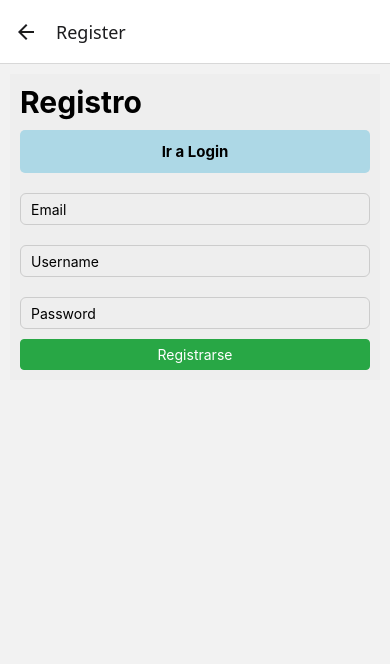
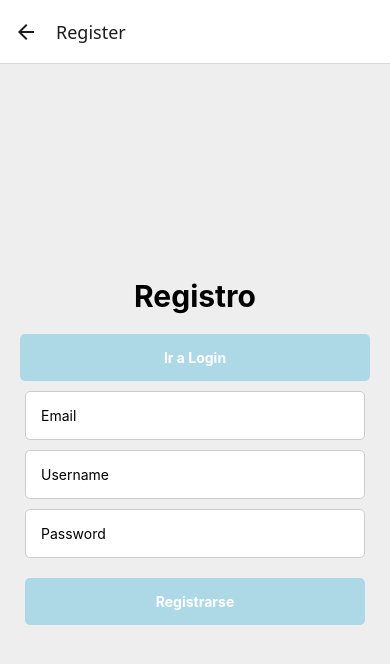
Before and after one commit to conniedelfino/pi2delfinoronchiettobianzzin, a React Native app: screen /Register in a window 390 px wide. Shown: the top 664 px of the page. Built offline with nearby package versions, Linux system fonts and the light colour scheme.

Commit message:
iconosgit add .

```diff
--- a/src/Components/Navegacion/Navegacion.js
+++ b/src/Components/Navegacion/Navegacion.js
@@ -2,6 +2,9 @@ import Home from "../../Screens/Home/Home";
 import Post from "../../Screens/Post/Post";
 import Perfil from "../../Screens/Perfil/Perfil";
 import Comentario from "../../Screens/Comentario/Comentario";
+import Entypo from '@expo/vector-icons/Entypo';
+import AntDesign from '@expo/vector-icons/AntDesign';
+import Ionicons from '@expo/vector-icons/Ionicons';
 
 import { createBottomTabNavigator } from "@react-navigation/bottom-tabs"
 import { createNativeStackNavigator } from "@react-navigation/native-stack";
@@ -24,9 +27,37 @@ function HomeStackScreen(){
 function Navegacion(){
     return(
         <Tab.Navigator>
-            <Tab.Screen name="Home" component={HomeStackScreen} options={{title: "Home"}}/>
-            <Tab.Screen name="Post" component={Post}/>
-            <Tab.Screen name="Perfil" component={Perfil}/>
+
+            <Tab.Screen
+                name="Home"
+                component={HomeStackScreen}
+                options={{
+                    tabBarIcon: () => (
+                        <Entypo name="home" size={24} color= "black" />
+                    )
+                }}
+        />
+
+            <Tab.Screen
+                name="Post"
+                component={Post}
+                options={{
+                    tabBarIcon: () => (
+                        <Ionicons name= "add-circle" size={24} color= "black" />
+                    )
+                }}
+            />
+
+            <Tab.Screen
+                name="Perfil"
+                component={Perfil}
+                options={{
+                    tabBarIcon: () => (
+                        <AntDesign name= "profile" size={24} color= "black" />
+                    )
+                }}
+            />
+
         </Tab.Navigator>
     )
 }
--- a/src/Screens/Login/Login.js
+++ b/src/Screens/Login/Login.js
@@ -52,20 +52,24 @@ function Login(props){
 
 const styles = StyleSheet.create({
     container:{
+        backgroundColor: "#fff",
         padding: 20,
         flex: 1,
         justifyContent: "center"
     },
     title:{
-        fontSize: 25,
-        margin: 10,
+        fontSize: 30,
+        fontWeight: "bold",
+        marginBottom: 20,
         textAlign: "center"
     },
     input:{
         padding: 15,
         margin: 5,
-        backgroundColor: "#e1e1e1",
-        borderRadius: 7
+        backgroundColor: "#fff",
+        borderRadius: 7,
+        borderWidth: 1,
+        borderColor: "#ccc"
     },
     button:{
         backgroundColor: "lightblue",
@@ -75,10 +79,13 @@ const styles = StyleSheet.create({
     },
     buttonTexto:{
         textAlign: "center",
-        color: "white"
+        color: "white",
+        fontWeight: "bold"
     },
     error:{
-        color: "red"
+        color: "red",
+        textAlign:"center",
+        marginTop: 10
     }
 })
 
--- a/src/Screens/Register/Register.js
+++ b/src/Screens/Register/Register.js
@@ -69,47 +69,50 @@ function Register(props){
 const styles = StyleSheet.create({
     container:{
         backgroundColor:"#eee",
-        padding:10,
-        margin:10,
+        padding:20,
+        flex: 1,
+        justifyContent:"center"
     },
     title:{
         fontSize: 30,
         fontWeight:"bold",
-        marginBottom:10
+        marginBottom: 20,
+        textAlign: "center"
     },
     text:{
-        fontSize:15,
         textAlign:"center",
+        color: "white",
         fontWeight:"bold",
     },
     boton:{
         backgroundColor: "lightblue",
-        padding:12,
-        borderRadius:5,
-        marginBottom:10
+        padding: 15,
+        borderRadius: 5,
+        marginBottom: 5
     },
     textForm:{
         color: "#fff",
+        fontWeight: "bold"
     },
     botonForm:{
-        backgroundColor: "#28a745",
-        paddingHorizontal: 10,
-        paddingVertical: 6,
+        backgroundColor: "lightblue",
+        padding: 15,
         alignItems: "center",
-        borderRadius: 4,
-        borderWidth: 1,
-        borderStyle: "solid",
-        borderColor: "#28a745",
+        borderRadius: 5,
+        margin: 5
     },
     input:{
-        height: 20,
-        paddingVertical: 15,
-        paddingHorizontal: 10,
+        padding: 15,
+        margin: 5,
+        backgroundColor: "#fff",
         borderWidth: 1,
         borderColor: "#ccc",
-        borderStyle: "solid",
-        borderRadius: 6,
-        marginVertical: 10,
+        borderRadius: 5
+    },
+    error:{
+        color: "red",
+        textAlign:"center",
+        marginTop: 10
     }
 })
 
```
